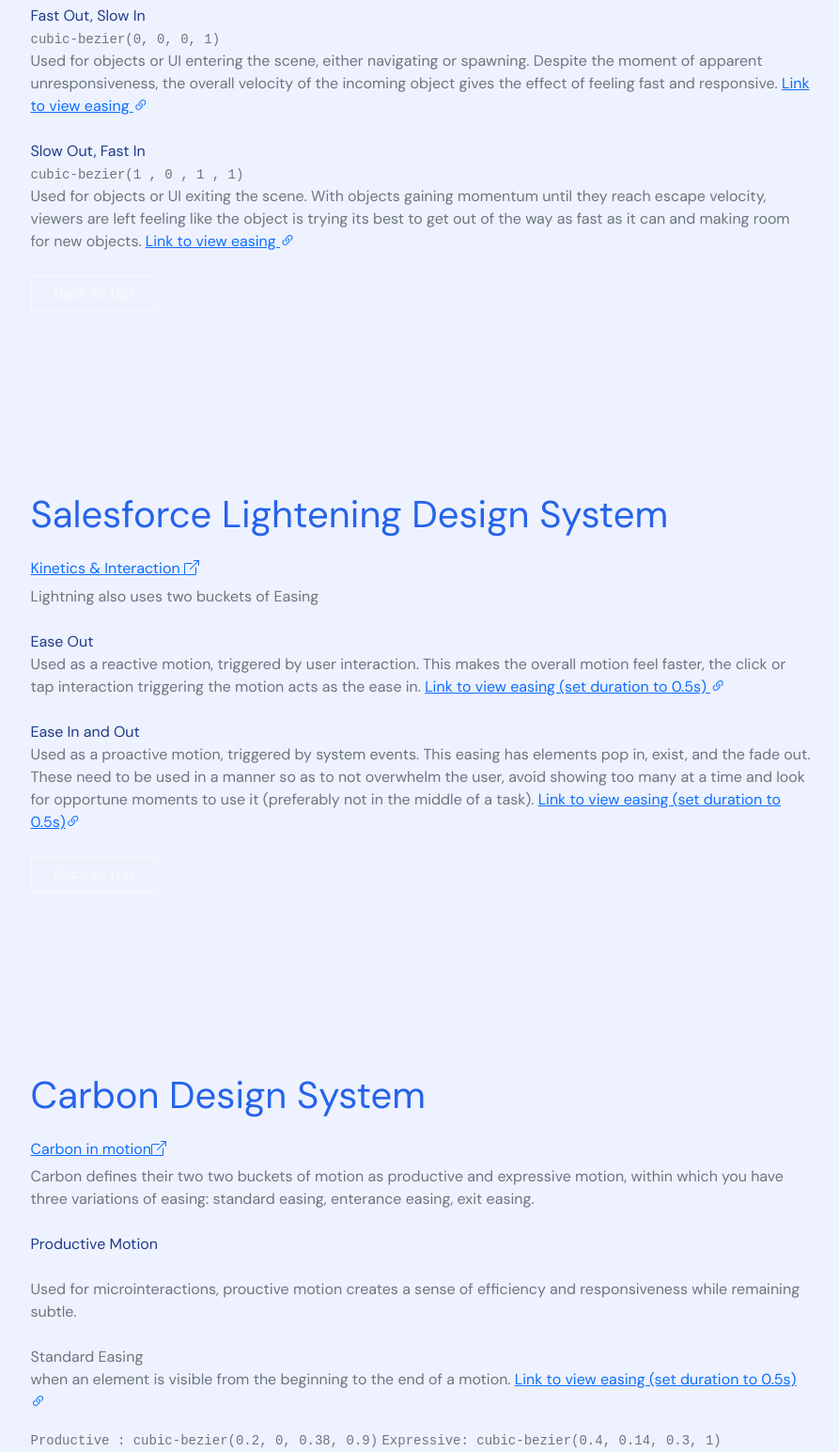
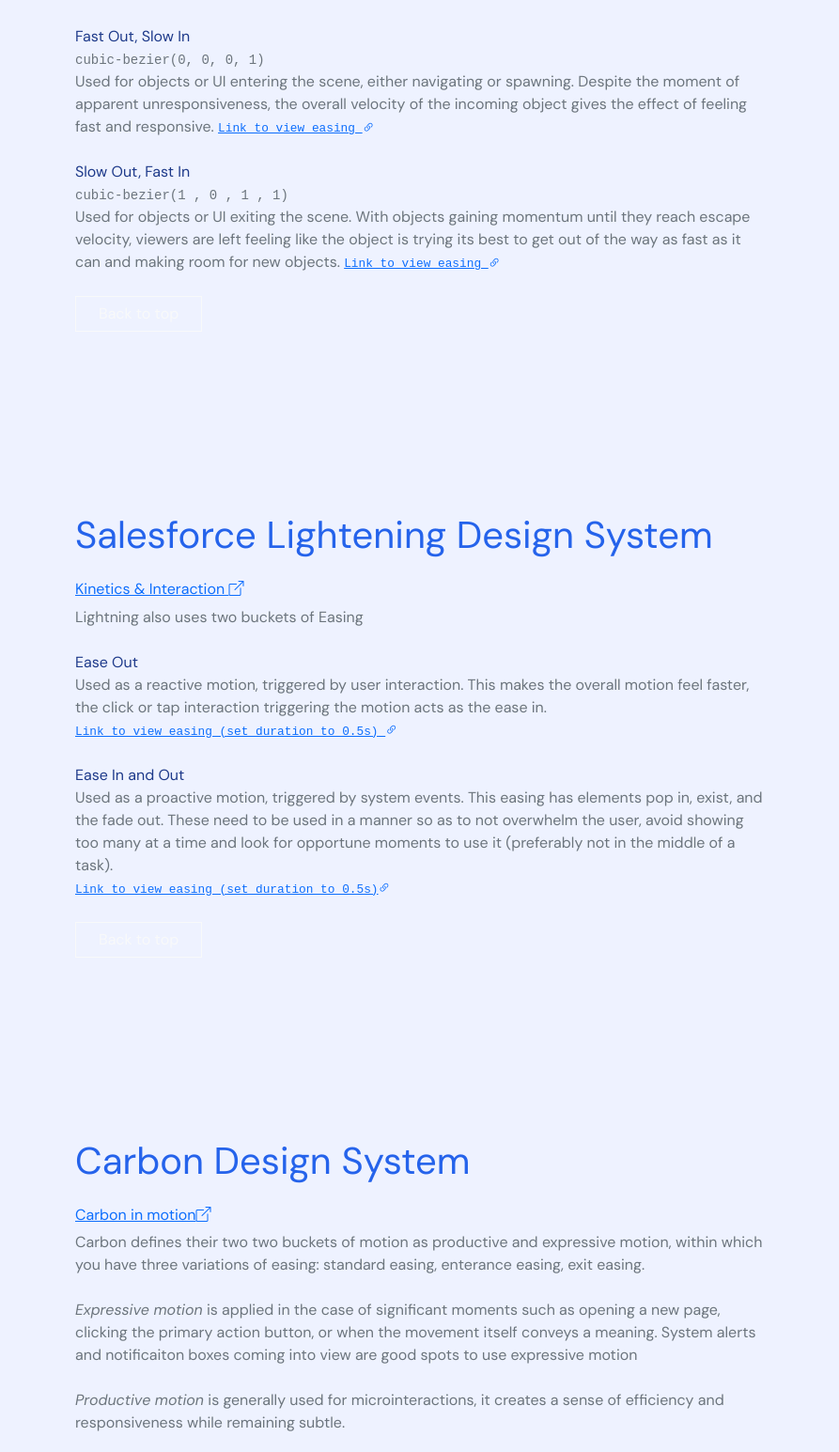
Before and after one commit to Teranya/automatic-octo-spork, a plain HTML site: page index.html in a window 1280 px wide. Shown: the part 1255-2800 px from the top of the page at 94% size, without its empty margins (192-1085 px from the left). Drawn offline with nearby package versions, Linux system fonts and the light colour scheme; a web font is replaced by a local one.

Commit message:
Update content
Rewrote Carbon + fixed footer

```diff
--- a/index.html
+++ b/index.html
@@ -29,6 +29,13 @@
         font-family: 'DM Mono', monospace;
         font-weight: 300;
         font-size: .875rem;
+    }
+
+    .bodylink {
+        font-family: 'DM Mono', monospace;
+        font-weight: 300;
+        font-size: .8rem;
+
     }
 
     .code {
@@ -91,22 +98,13 @@
         border-top: none;
     }
 
-  /*
-  section:nth-of-type(2) {
-      background: #14181b;
+    .footer {
+        background-color: rgb(238 242 255);
+        font-family: 'DM Mono', monospace;
+        font-weight: 300;
+        font-size: .875rem;
     }
 
-  section:nth-of-type(3) {
-      background: #121618;
-  }
-
-  section:nth-of-type(4) {
-      background: #0d1012;
-  }
-
-  section:nth-of-type(5) {
-      background: #090c0d;
-  } */
 </style>
 
 <body>
@@ -118,8 +116,7 @@
     <nav class="navbar navbar-expand-lg navbar-light sticky-md-top">
         <div class="container px-lg-5">
             <a class="navbar-brand" href="#!">Anim Test on Bootstrap</a>
-      <button class="navbar-toggler" type="button" data-bs-toggle="collapse" data-bs-target="#navbarSupportedContent" aria-controls="navbarSupportedContent" aria-expanded="false" aria-label="Toggle navigation"><span
-          class="navbar-toggler-icon"></span></button>
+            <button class="navbar-toggler" type="button" data-bs-toggle="collapse" data-bs-target="#navbarSupportedContent" aria-controls="navbarSupportedContent" aria-expanded="false" aria-label="Toggle navigation"><span class="navbar-toggler-icon"></span></button>
             <div class="collapse navbar-collapse" id="navbarSupportedContent">
                 <ul class="navbar-nav ms-auto mb-2 mb-lg-0">
                     <li class="nav-item"><a class="nav-link active" aria-current="page" href="index.html">.txt</a></li>
@@ -190,9 +187,9 @@
     <section class="py-5 px-3 d-flex align-items-center" id="one">
         <div class="container py-5">
             <div class="row text-left">
-        <div class="col-lg-9 mx-auto">
+                <div class="col-lg-8 mx-auto">
                     <h2 class="h1 mb-4">Easing in UI </h2>
-          <p class="font-italic mb-4 ">Easing is a way to control the velocity of an object as it travels, it helps make animations and movement feel more natural.</p>
+                    <p class="font-italic mb-4 ">Easing is a way to control the velocity of an object as it travels, it helps make animations and movement feel more natural.<br> Strictly linear movement tends to appear unnatural to the human eye. Ideally, elements should accelarate fast and deaccelarate smoothly.</p>
 
                     <!-- Scroll to top -->
                     <a class="btn btn-outline-light px-4 rounded-0 scroll-top" href="#">Back to top</a>
@@ -206,17 +203,17 @@
     <section class="py-5 px-3 d-flex align-items-center" id="two">
         <div class="container py-5">
             <div class="row text-left">
-        <div class="col-lg-9 mx-auto">
+                <div class="col-lg-8 mx-auto">
                     <h2 class="h1 mb-4">Microsoft Fluent Design System </h2>
-          <h6 class=""> <a href="https://learn.microsoft.com/en-us/windows/apps/design/motion/">Motion for Windows Apps <i class="bi bi-box-arrow-up-right"></i><a></h6>
+                    <h6 class=""> <a href="https://learn.microsoft.com/en-us/windows/apps/design/motion/">Motion for Windows Apps <i class="bi bi-box-arrow-up-right"></i></a></h6>
                     <p class="font-italic mb-4 text-muted">In regards to easing, Fluent has two major methods of easing applied to various applications </p>
                     <p class="font-bold mb-4 "> Fast Out, Slow In <br><span class="code text-muted">cubic-bezier(0, 0, 0, 1)</span><br><span class="text-muted">Used for objects or UI entering the scene, either navigating or spawning. Despite the moment of
                             apparent unresponsiveness, the overall velocity of the incoming object
-              gives the effect of feeling fast and responsive. <a href="https://cubic-bezier.com/#0,0,0,1">Link to view easing <i class="bi bi-link-45deg"></i></a></span></p>
+                            gives the effect of feeling fast and responsive. <a class="bodylink" href="https://cubic-bezier.com/#0,0,0,1">Link to view easing <i class="bi bi-link-45deg"></i></a></span></p>
 
                     <p class="font-bold mb-4 "> Slow Out, Fast In <br><span class="code text-muted">cubic-bezier(1 , 0 , 1 , 1)</span><br><span class="text-muted">Used for objects or UI exiting the scene. With objects gaining momentum until they reach escape
                             velocity, viewers are left feeling like the object is trying its best
-              to get out of the way as fast as it can and making room for new objects. <a href="https://cubic-bezier.com/#1,0,1,1">Link to view easing <i class=" bi bi-link-45deg"></i></a></span></p>
+                            to get out of the way as fast as it can and making room for new objects. <a class="bodylink" href="https://cubic-bezier.com/#1,0,1,1">Link to view easing <i class=" bi bi-link-45deg"></i></a></span></p>
                     <!-- Scroll to top -->
                     <a class="btn btn-outline-light px-4 rounded-0 scroll-top" href="#">Back to top</a>
                 </div>
@@ -229,16 +226,14 @@
     <section class="py-5 px-3 d-flex align-items-center" id="three">
         <div class="container py-5">
             <div class="row text-left">
-        <div class="col-lg-9 mx-auto">
+                <div class="col-lg-8 mx-auto">
                     <h2 class="h1 mb-4">Salesforce Lightening Design System </h2>
-          <h6 class=""> <a href="https://www.lightningdesignsystem.com/kinetics/choreography/kinetics-and-interaction/">Kinetics & Interaction <i class="bi bi-box-arrow-up-right"></i><a></h6>
+                    <h6 class=""> <a href="https://www.lightningdesignsystem.com/kinetics/choreography/kinetics-and-interaction/">Kinetics & Interaction <i class="bi bi-box-arrow-up-right"></i></a></h6>
                     <p class="font-italic mb-4 text-muted">Lightning also uses two buckets of Easing</p>
-          <p class="font-bold mb-4 "> Ease Out<br><span class="text-muted">Used as a reactive motion, triggered by user interaction. This makes the overall motion feel faster, the click or tap interaction triggering the motion acts as the ease in. <a
-                href="https://cubic-bezier.com/#.42,0,1,1">Link to view easing (set duration to 0.5s) <i class="bi bi-link-45deg"></i></a></span></p>
+                    <p class="font-bold mb-4 "> Ease Out<br><span class="text-muted">Used as a reactive motion, triggered by user interaction. This makes the overall motion feel faster, the click or tap interaction triggering the motion acts as the ease in. <br><a class="bodylink" href="https://cubic-bezier.com/#.42,0,1,1">Link to view easing (set duration to 0.5s) <i class="bi bi-link-45deg"></i></a></span></p>
 
                     <p class="font-bold mb-4 "> Ease In and Out <br><span class="text-muted">Used as a proactive motion, triggered by system events. This easing has elements pop in, exist, and the fade out. These need to be used in a manner so as to not
-              overwhelm the user, avoid showing too many at a time and look for opportune moments to use it (preferably not in the middle of a task). <a href="https://cubic-bezier.com/#.42,0,.58,1">Link to view easing (set duration to 0.5s)<i
-                  class=" bi bi-link-45deg"></i></a></span></p>
+                            overwhelm the user, avoid showing too many at a time and look for opportune moments to use it (preferably not in the middle of a task). <br><a class="bodylink" href="https://cubic-bezier.com/#.42,0,.58,1">Link to view easing (set duration to 0.5s)<i class=" bi bi-link-45deg"></i></a></span></p>
                     <!-- Scroll to top -->
                     <a class="btn btn-outline-light px-4 rounded-0 scroll-top" href="#">Back to top</a>
                 </div>
@@ -252,23 +247,21 @@
     <section class="py-5 px-3 d-flex align-items-center" id="four">
         <div class="container py-5">
             <div class="row text-left">
-        <div class="col-lg-9 mx-auto">
+                <div class="col-lg-8 mx-auto">
                     <h2 class="h1 mb-4">Carbon Design System </h2>
-          <h6 class=""> <a href="https://carbondesignsystem.com/guidelines/motion/overview/#easing">Carbon in motion<i class="bi bi-box-arrow-up-right"></i><a></h6>
-          <p class="font-italic mb-4 text-muted">Carbon defines their two two buckets of motion as productive and expressive motion, within which you have three variations of easing: standard easing, enterance easing, exit easing. </p>
-
-          <p class="font-bold mb-4 ">Productive Motion <br><br><span class="text-muted">Used for microinteractions, prouctive motion creates a sense of efficiency and responsiveness while remaining subtle. </span></p>
+                    <h6 class=""> <a href="https://carbondesignsystem.com/guidelines/motion/overview/#easing">Carbon in motion<i class="bi bi-box-arrow-up-right"></i></a></h6>
+                    <p class="mb-4 text-muted">Carbon defines their two two buckets of motion as productive and expressive motion, within which you have three variations of easing: standard easing, enterance easing, exit easing. </p>
 
 
-                  <p class="font-bold text-muted">Standard Easing <br><span class="text-muted">when an element is visible from the beginning to the end of a motion. <a href="https://cubic-bezier.com/#.2,0,.38,.9">Link to view
-                        easing (set duration to 0.5s) <i class="bi bi-link-45deg"></i></a></span></p>
-                        <span class="code text-muted"> Productive : cubic-bezier(0.2, 0, 0.38, 0.9)</span>
-                        <span class="code text-muted"> Expressive: cubic-bezier(0.4, 0.14, 0.3, 1)</span><br>
-                  <p class="font-bold text-muted">Expressive Motion <br><span class="text-muted">Used for microinteractions, prouctive motion creates a sense of efficiency and responsiveness while remaining subtle. <a href="https://cubic-bezier.com/#.2,0,.38,.9">Link to view
-                        easing (set duration to 0.5s) <i class="bi bi-link-45deg"></i></a></span></p><br>
+                    <p class="mb-4 text-muted"><i>Expressive motion</i> is applied in the case of significant moments such as opening a new page, clicking the primary action button, or when the movement itself conveys a meaning. System alerts and notificaiton boxes coming into view are good spots to use expressive motion</p>
+                    <p class="mb-4 text-muted"><i>Productive motion</i> is generally used for microinteractions, it creates a sense of efficiency and responsiveness while remaining subtle.</p>
 
-          <p class="font-bold mb-4 ">Expressive Motion <br><br><span class="text-muted">Used for microinteractions, prouctive motion creates a sense of efficiency and responsiveness while remaining subtle. <a
-                href="https://cubic-bezier.com/#.2,0,.38,.9">Link to view easing (set duration to 0.5s) <i class="bi bi-link-45deg"></i></a></span></p>
+
+                    <p class="font-bold mb-4 ">Standard Easing <br><span class="text-muted">Used mainly when an element is visible from the beginning to the end of a motion.</span><br>
+                        <span class="code text-muted">Productive: cubic-bezier(1 , 0 , 1 , 1)</span> <a href="https://cubic-bezier.com/#1,0,1,1" class="bodylink">Link to view easing (set duration to 0.5s) <i class="bi bi-link-45deg"></i></a>
+                        <br>
+                        <span class="code text-muted">Expressive: cubic-bezier(0.4, 0.14, 0.3, 1) </span><a href="https://cubic-bezier.com/#.4,.14,.3,1" class="bodylink">Link to view easing (set duration to 0.5s) <i class="bi bi-link-45deg"></i></a>
+                    </p>
 
 
 
@@ -286,11 +279,14 @@
 
 
     <!-- Footer-->
-  <footer class="py-5 bg-dark">
+    <footer class="py-5 footer">
         <div class="container">
-      <p class="m-0 text-center text-white">Anim Test by Tanvi 2023</p>
+            <p class="m-0 text-center ">Anim Test by Tanvi 2023</p>
         </div>
     </footer>
+
+
+
     <!-- Bootstrap core JS-->
     <script src="https://cdn.jsdelivr.net/npm/bootstrap@5.2.3/dist/js/bootstrap.bundle.min.js"></script>
     <!-- Core theme JS-->
```
Also changed, not shown: page1.html (+48 -34 lines), page2.html (+34 -21 lines), page3.html (+29 -20 lines), page4.html (+30 -22 lines). Lines whose indentation alone changed are shown as unchanged.
